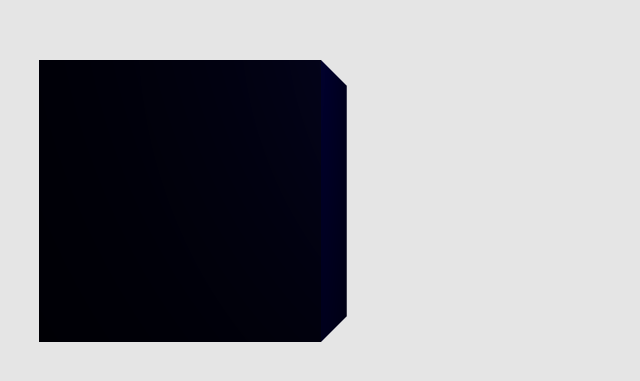
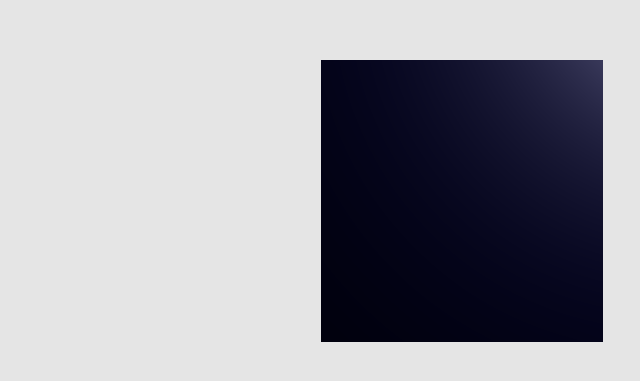
Before and after one commit to joejyong/threeJS, a plain HTML site: page index.html in a window 1280 px wide. Shown: the part 199-580 px from the top of the page, without its empty margins (178-818 px from the left). Drawn offline with nearby package versions, Linux system fonts and the light colour scheme.

Commit message:
centered box test

```diff
--- a/index.html
+++ b/index.html
@@ -39,7 +39,7 @@
         var geometry = new THREE.BoxGeometry(2, 2, 2);
         var material = new THREE.MeshPhongMaterial({color: 0x0000FF, specular : 0xFFFFFF, shininess : 10});
         var mesh = new THREE.Mesh(geometry, material);
-        mesh.position.set(-2,0,0);
+        mesh.position.set(0,0,0);
         scene.add(mesh);
 
         //Create Simple point light
```
